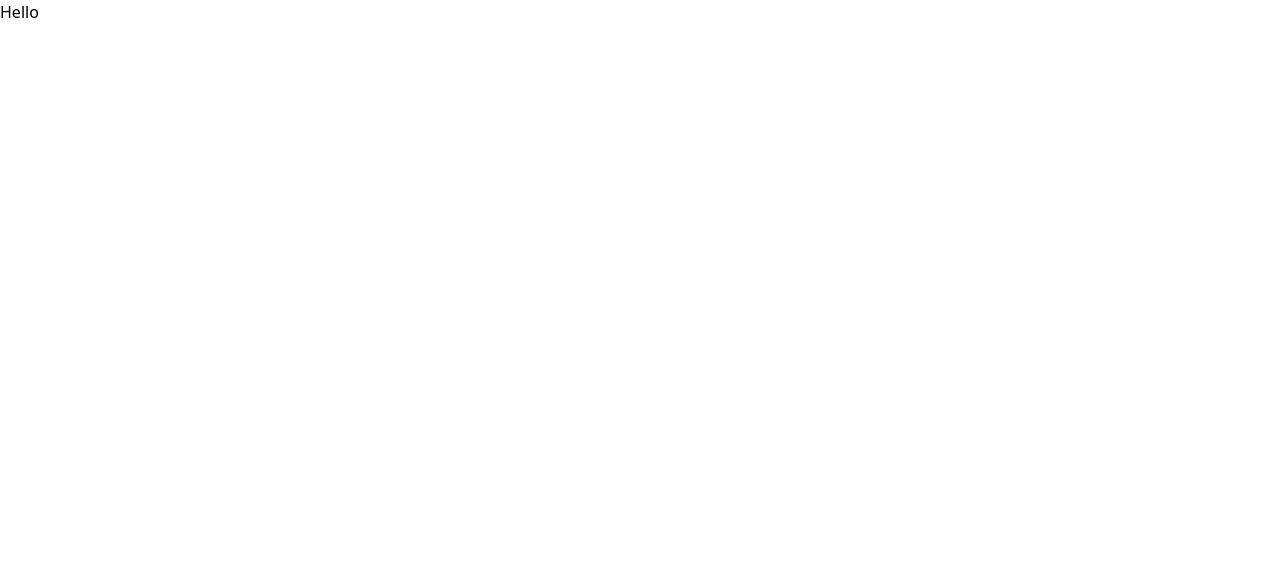
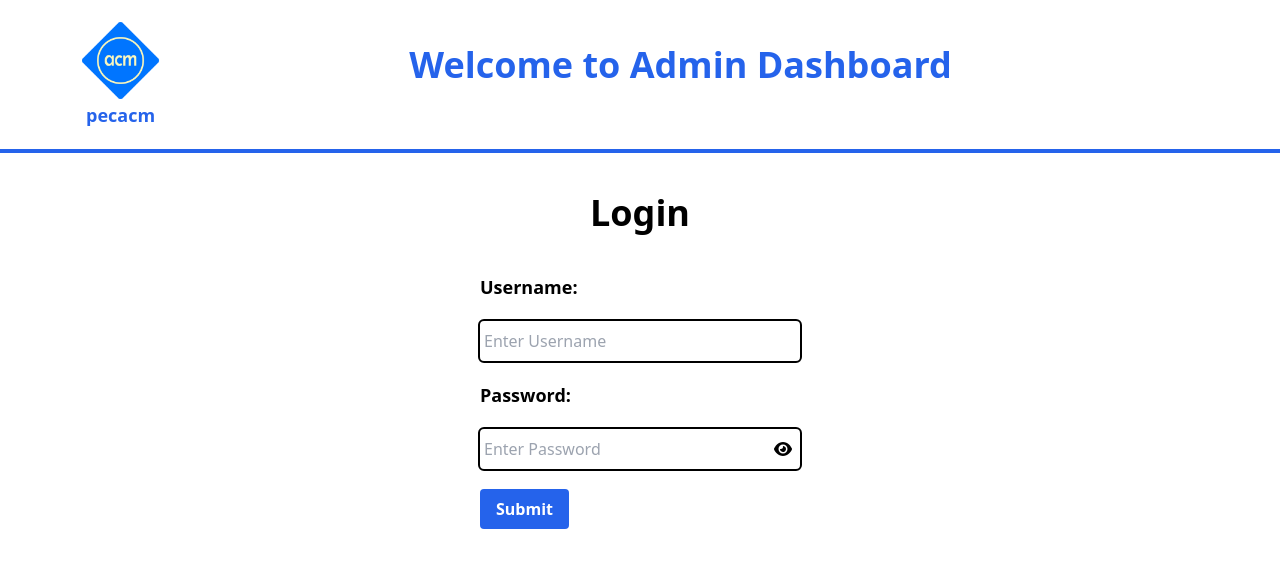
Before and after one commit to PEC-CSS/admin-portal, a Next.js app: page / in a window 1280 px wide. Shown: the top 568 px of the page. Built offline with nearby package versions, Linux system fonts and the light colour scheme.

Commit message:
refactoring

```diff
--- /dev/null
+++ b/src/components/Login.js
@@ -0,0 +1,64 @@
+import Head from 'next/head'
+import Image from 'next/image'
+import { useState } from 'react'
+import { library } from '@fortawesome/fontawesome-svg-core'
+import { faEye, faEyeSlash } from '@fortawesome/free-solid-svg-icons'
+library.add(faEye, faEyeSlash)
+import { FontAwesomeIcon } from "@fortawesome/react-fontawesome";
+import { useRouter } from 'next/router'
+
+
+export const Login = () => {
+    const[isVisible,setVisible]=useState(false);
+    const router=useRouter();
+    const handleClick =(e)=>{
+      e.preventDefault();
+      localStorage.setItem("isAuthenticated",true);
+      router.reload();
+    }
+  return (
+ <div>
+    <Head>
+    <title>Login | ACM at PEC</title>
+  </Head>
+ <div className='flex flex-col'>
+
+ <div className='flex flex-row  items-center'>
+      <div className='flex flex-col items-center justify-center ml-20'>
+      <Image src="/assets/acm.png" width={100} height={100} className='mt-5'/>
+      <h1 className='text-center font-extrabold text-blue-600 text-lg'>pecacm</h1>
+      </div>
+      <div className=' flex w-full flex-row justify-center mr-20'>
+        <h1 className='text-blue-600 text-4xl font-bold'>Welcome to Admin Dashboard</h1>
+      </div>
+    </div>
+    <hr className='mt-5 border-blue-600 border-2'/>
+    </div>
+
+    <div className='mt-10 flex flex-col items-center'>
+      <h1 className='text-4xl  font-bold text-center'>Login</h1>
+      <div className='w-1/4'>
+        <div className='flex flex-col mt-10'>
+          <label className='mb-5 text-lg font-bold'>Username:</label>
+          <input type='text' placeholder='Enter Username' className='rounded pl-1 pr-10 py-2 outline outline-black focus:outline focus:outline-blue-600 outline-2'/>
+        </div>
+        <div className='flex flex-col mt-5 mb-5'>
+          <label className='mb-5 font-bold text-lg'>Password:</label>
+            <div className='relative flex flex-row items-center justify-end'>
+              <input type={isVisible?'text':'password'} placeholder='Enter Password' className='w-full rounded pr-10 pl-1 py-2 outline outline-black focus:outline focus:outline-blue-600 outline-2'/>
+
+              <span className='absolute px-2 bg-white'>
+              <FontAwesomeIcon icon={isVisible?faEyeSlash:faEye} onClick={()=>{
+                setVisible(!isVisible)
+              }} />
+
+            </span>
+          </div>
+        </div>
+        <button onClick={handleClick} className='bg-blue-600 hover:bg-white hover:text-black hover:outline-2 hover:outline hover:outline-black text-white font-bold py-2 px-4 rounded' >Submit</button>
+      </div>
+    </div>
+  </div>
+
+  )
+}
--- a/components/SearchBarWithDropdown.js
+++ b/src/components/SearchBarWithDropdown.js
@@ -42,7 +42,7 @@ const SearchBarWithDropdown = () => {
             xmlns='http://www.w3.org/2000/svg'
             fill='none'
             viewBox='0 0 24 24'
-            stroke-width='2.0'
+            strokeWidth='2.0'
             stroke='currentColor'
             width={35}
             onClick={() => {
@@ -50,8 +50,8 @@ const SearchBarWithDropdown = () => {
             }}
           >
             <path
-              stroke-linecap='round'
-              stroke-linejoin='round'
+              strokeLinecap='round'
+              strokeLinejoin='round'
               d='M21 21l-5.197-5.197m0 0A7.5 7.5 0 105.196 5.196a7.5 7.5 0 0010.607 10.607z'
             />
           </svg>
--- a/src/pages/index.js
+++ b/src/pages/index.js
@@ -1,14 +1,30 @@
 import Head from 'next/head'
 import Image from 'next/image'
-import { useState } from 'react'
+import { useEffect, useState } from 'react'
 import { library } from '@fortawesome/fontawesome-svg-core'
 import { faEye, faEyeSlash } from '@fortawesome/free-solid-svg-icons'
 library.add(faEye, faEyeSlash)
 import { FontAwesomeIcon } from "@fortawesome/react-fontawesome";
+import { Login } from '../components/Login'
+import Landing from '@/components/Landing'
+
+
 
 
 export default function Home() {
+  const[isAuthenticated, setAuthenticated]=useState(false);
+
+  useEffect(()=>{
+
+    const value=localStorage.getItem("isAuthenticated")||false;
+    setAuthenticated(value);
+
+
+  },[])
   return (
-    <>Hello</>
+    <div>
+    {isAuthenticated?<Landing/>:<Login/>}
+
+    </div>
   )
 }
--- a/src/pages/login.js
+++ /dev/null
@@ -1,63 +0,0 @@
-import Head from 'next/head'
-import Image from 'next/image'
-import { useState } from 'react'
-import { library } from '@fortawesome/fontawesome-svg-core'
-import { faEye, faEyeSlash } from '@fortawesome/free-solid-svg-icons'
-library.add(faEye, faEyeSlash)
-import { FontAwesomeIcon } from "@fortawesome/react-fontawesome";
-import { useRouter } from 'next/router'
-
-
-export default function Login (){
-    const[isVisible,setVisible]=useState(false);
-    const router=useRouter();
-
-    return (
-      <div>
-      <Head>
-        <title>Login | ACM at PEC</title>
-      </Head>
-     <div>
-     <div className='flex flex-col'>
-
-     <div className='flex flex-row  items-center'>
-          <div className='flex flex-col items-center justify-center ml-20'>
-          <Image src="/assets/acm.png" width={100} height={100} className='mt-5'/>
-          <h1 className='text-center font-extrabold text-blue-600 text-lg'>pecacm</h1>
-          </div>
-          <div className=' flex w-full flex-row justify-center mr-20'>
-            <h1 className='text-blue-600 text-4xl font-bold'>Welcome to Admin Dashboard</h1>
-          </div>
-        </div>
-        <hr className='mt-5 border-blue-600 border-2'/>
-        </div>
-
-        <div className='mt-10 flex flex-col items-center'>
-          <h1 className='text-4xl  font-bold text-center'>Login</h1>
-          <div className='w-1/4'>
-            <div className='flex flex-col mt-10'>
-              <label className='mb-5 text-lg font-bold'>Username:</label>
-              <input type='text' placeholder='Enter Username' className='rounded pl-1 pr-10 py-2 outline outline-black focus:outline focus:outline-blue-600 outline-2'/>
-            </div>
-            <div className='flex flex-col mt-5 mb-5'>
-              <label className='mb-5 font-bold text-lg'>Password:</label>
-                <div className='relative flex flex-row items-center justify-end'>
-                  <input type={isVisible?'text':'password'} placeholder='Enter Password' className='w-full rounded pr-10 pl-1 py-2 outline outline-black focus:outline focus:outline-blue-600 outline-2'/>
-
-                  <span className='absolute px-2 bg-white'>
-                  <FontAwesomeIcon icon={isVisible?faEyeSlash:faEye} onClick={()=>{
-                    setVisible(!isVisible)
-                  }} />
-
-                </span>
-              </div>
-            </div>
-            <button className='bg-blue-600 hover:bg-white hover:text-black hover:outline-2 hover:outline hover:outline-black text-white font-bold py-2 px-4 rounded' >Submit</button>
-          </div>
-        </div>
-      </div>
-
-      </div>
-    )
-
-}
```
Also changed, not shown: src/components/Landing.js (renamed from src/pages/landingPage.js, +4 -3 lines).
